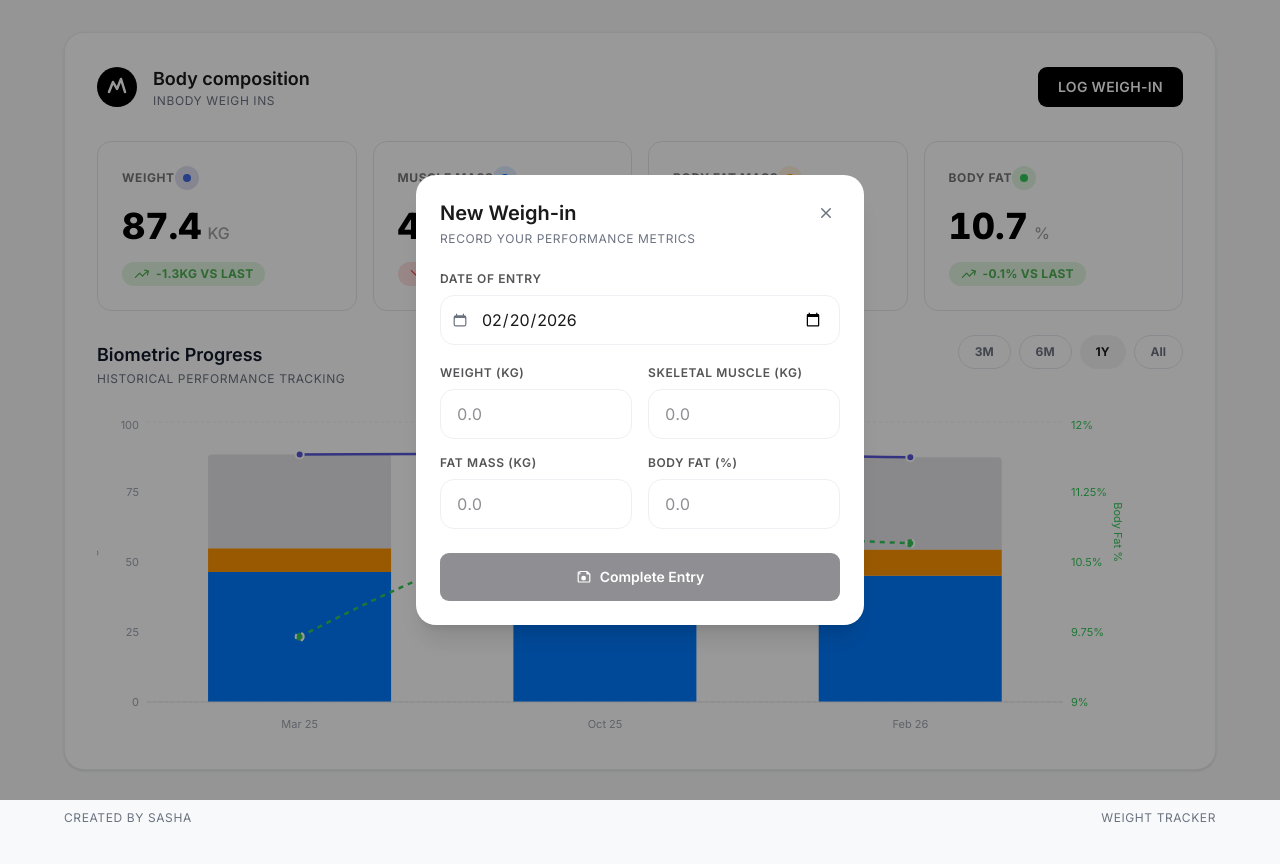
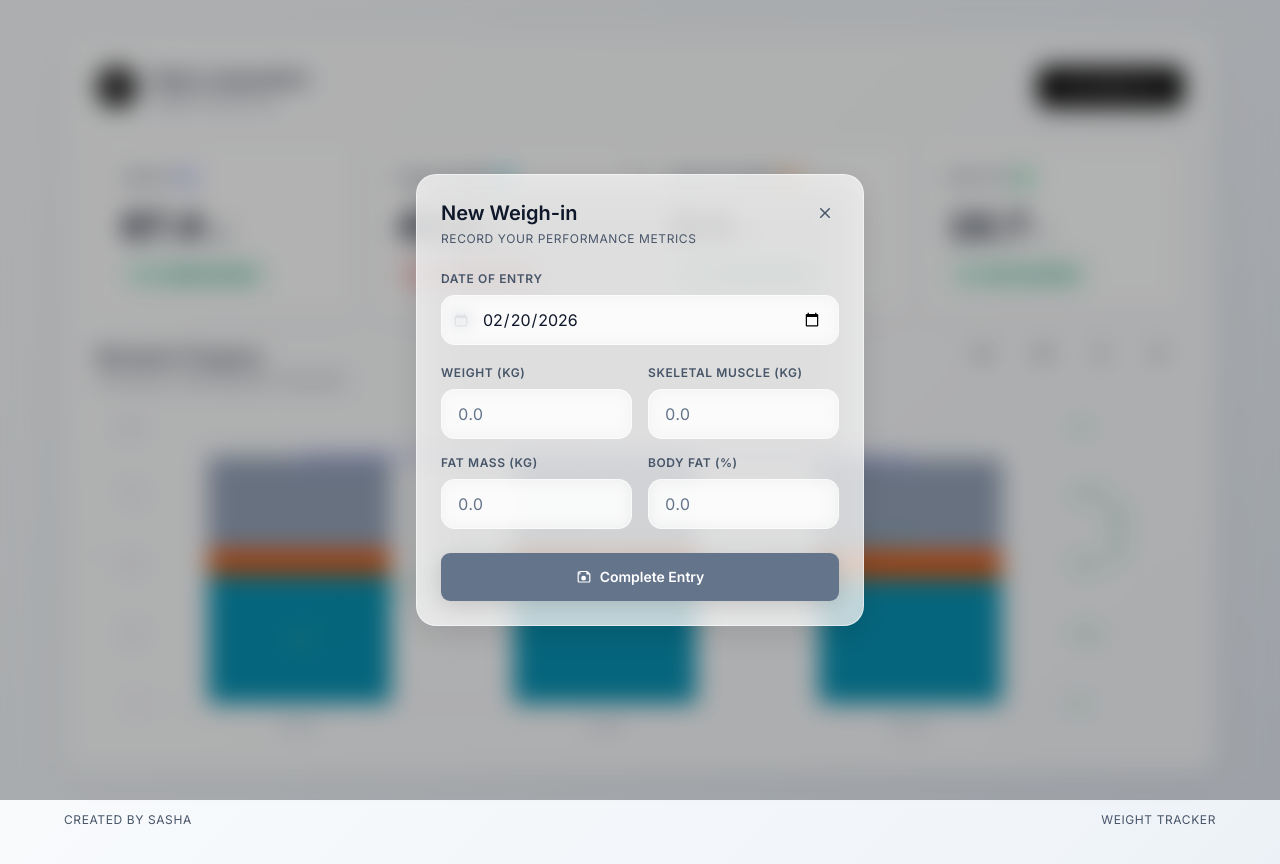
Before and after one commit to sashaward/body-comp, a Next.js app: page / in a window 1280 px wide. Both pictures are taken after a click on the button "LOG WEIGH-IN". Shown: the top 864 px of the page. Built offline with nearby package versions, Linux system fonts and the light colour scheme.

Commit message:
visual changes

```diff
--- a/src/app/globals.css
+++ b/src/app/globals.css
@@ -6,36 +6,53 @@
   --bg-card: #ffffff;
   --bg-modal-overlay: rgba(0, 0, 0, 0.4);
 
-  /* Text colors */
-  --text-primary: #1A1A1A;
-  --text-secondary: #6B7280;
-  --text-muted: #8E8E93;
-  --text-metric-label: #545456;
+  /* Glass aesthetic (glassmorphism) */
+  --glass-bg: rgba(255, 255, 255, 0.65);
+  --glass-bg-elevated: rgba(255, 255, 255, 0.8);
+  --glass-border: rgba(255, 255, 255, 0.5);
+  --glass-shadow: 0 8px 32px rgba(0, 0, 0, 0.06);
+  --glass-blur: 16px;
+  --glass-active: rgba(255, 255, 255, 0.5);
 
-  /* Accent colors from design */
-  --color-weight: #5856D6;
-  --color-muscle: #007AFF;
-  --color-fat-mass: #FF9500;
-  --color-fat-percent: #34C759;
+  /* Text colors - modern slate */
+  --text-primary: #0F172A;
+  --text-secondary: #475569;
+  --text-muted: #64748B;
+  --text-metric-label: #475569;
+
+  /* Accent colors - refined, cohesive */
+  --color-weight: #6366F1;
+  --color-muscle: #0891B2;
+  --color-fat-mass: #EA580C;
+  --color-fat-percent: #059669;
 
   /* Chart colors */
-  --chart-weight: #5856D6;
-  --chart-muscle: #007AFF;
-  --chart-fat-mass: #FF9500;
-  --chart-fat-percent: #34C759;
+  --chart-weight: #6366F1;
+  --chart-muscle: #0891B2;
+  --chart-fat-mass: #EA580C;
+  --chart-fat-percent: #059669;
 
   /* UI colors */
-  --border-color: #EFEFF4;
-  --shadow-card: 0 1px 3px rgba(0, 0, 0, 0.05), 0 1px 2px rgba(0, 0, 0, 0.03);
+  --border-color: #E2E8F0;
+  --shadow-card: 0 1px 3px rgba(15, 23, 42, 0.04), 0 1px 2px rgba(15, 23, 42, 0.02);
 
   /* Delta colors */
-  --delta-positive: #34C759;
-  --delta-negative: #FF3B30;
+  --delta-positive: #059669;
+  --delta-negative: #DC2626;
 
   /* Border radii */
   --radius-card: 20px;
   --radius-metric: 14px;
   --radius-button: 9px;
+}
+
+/* Glass utility */
+.glass {
+  background: var(--glass-bg);
+  backdrop-filter: blur(var(--glass-blur));
+  -webkit-backdrop-filter: blur(var(--glass-blur));
+  border: 1px solid var(--glass-border);
+  box-shadow: var(--glass-shadow);
 }
 
 @theme inline {
@@ -44,7 +61,8 @@
 }
 
 body {
-  background: var(--bg-primary);
+  background: linear-gradient(135deg, #F8FAFC 0%, #F1F5F9 50%, #E2E8F0 100%);
+  background-attachment: fixed;
   color: var(--text-primary);
   font-family: 'Inter', system-ui, -apple-system, BlinkMacSystemFont, 'Segoe UI', Roboto, 'Helvetica Neue', Arial, 'Noto Sans', sans-serif;
   -webkit-font-smoothing: antialiased;
@@ -62,12 +80,12 @@ body {
 }
 
 ::-webkit-scrollbar-thumb {
-  background: #d4d4d8;
+  background: #94A3B8;
   border-radius: 3px;
 }
 
 ::-webkit-scrollbar-thumb:hover {
-  background: #a1a1aa;
+  background: #64748B;
 }
 
 /* Input styling */
--- a/src/components/BiometricChart.tsx
+++ b/src/components/BiometricChart.tsx
@@ -27,13 +27,13 @@ const metrics: Record<
   MetricKey,
   { label: string; color: string; unit: string }
 > = {
-  weight: { label: "Weight", color: "#5856D6", unit: "kg" },
-  muscle: { label: "Skeletal Muscle", color: "#007AFF", unit: "kg" },
-  fatMass: { label: "Body Fat Mass", color: "#FF9500", unit: "kg" },
-  fatPercent: { label: "Body Fat %", color: "#34C759", unit: "%" },
+  weight: { label: "Weight", color: "#6366F1", unit: "kg" },
+  muscle: { label: "Skeletal Muscle", color: "#0891B2", unit: "kg" },
+  fatMass: { label: "Body Fat Mass", color: "#EA580C", unit: "kg" },
+  fatPercent: { label: "Body Fat %", color: "#059669", unit: "%" },
 };
 
-const otherMassColor = "#E5E5EA";
+const otherMassColor = "#94A3B8";
 
 const timeRanges: Record<TimeRange, { label: string; days: number | null }> = {
   "3m": { label: "3M", days: 90 },
@@ -114,8 +114,8 @@ export default function BiometricChart({
     const showBars = showMuscle || showFatMass;
 
     return (
-      <div className="bg-white rounded-lg shadow-lg border border-gray-200 p-3 min-w-[160px]">
-        <p className="text-xs font-medium text-gray-500 mb-2 pb-2 border-b border-gray-100">
+      <div className="bg-white/75 backdrop-blur-xl rounded-lg shadow-[0_8px_32px_rgba(0,0,0,0.08)] border border-white/50 p-3 min-w-[160px]">
+        <p className="text-xs font-medium text-[var(--text-secondary)] mb-2 pb-2 border-b border-white/40">
           {format(parseISO(data.date), "MMMM d, yyyy")}
         </p>
         <div className="space-y-1.5">
@@ -123,9 +123,9 @@ export default function BiometricChart({
             <div className="flex items-center justify-between gap-4">
               <div className="flex items-center gap-2">
                 <div className="w-2 h-2 rounded-full" style={{ backgroundColor: metrics.weight.color }} />
-                <span className="text-xs text-gray-600">{metrics.weight.label}</span>
+                <span className="text-xs text-[var(--text-secondary)]">{metrics.weight.label}</span>
               </div>
-              <span className="text-xs font-semibold text-gray-900">
+              <span className="text-xs font-semibold text-[var(--text-primary)]">
                 {data.weight.toFixed(1)} kg
               </span>
             </div>
@@ -134,9 +134,9 @@ export default function BiometricChart({
             <div className="flex items-center justify-between gap-4">
               <div className="flex items-center gap-2">
                 <div className="w-2 h-2 rounded-full" style={{ backgroundColor: metrics.muscle.color }} />
-                <span className="text-xs text-gray-600">{metrics.muscle.label}</span>
+                <span className="text-xs text-[var(--text-secondary)]">{metrics.muscle.label}</span>
               </div>
-              <span className="text-xs font-semibold text-gray-900">
+              <span className="text-xs font-semibold text-[var(--text-primary)]">
                 {data.muscle.toFixed(1)} kg
               </span>
             </div>
@@ -145,9 +145,9 @@ export default function BiometricChart({
             <div className="flex items-center justify-between gap-4">
               <div className="flex items-center gap-2">
                 <div className="w-2 h-2 rounded-full" style={{ backgroundColor: metrics.fatMass.color }} />
-                <span className="text-xs text-gray-600">{metrics.fatMass.label}</span>
+                <span className="text-xs text-[var(--text-secondary)]">{metrics.fatMass.label}</span>
               </div>
-              <span className="text-xs font-semibold text-gray-900">
+              <span className="text-xs font-semibold text-[var(--text-primary)]">
                 {data.fatMass.toFixed(1)} kg
               </span>
             </div>
@@ -156,9 +156,9 @@ export default function BiometricChart({
             <div className="flex items-center justify-between gap-4">
               <div className="flex items-center gap-2">
                 <div className="w-2 h-2 rounded-full" style={{ backgroundColor: otherMassColor }} />
-                <span className="text-xs text-gray-600">Other</span>
+                <span className="text-xs text-[var(--text-secondary)]">Other</span>
               </div>
-              <span className="text-xs font-semibold text-gray-900">
+              <span className="text-xs font-semibold text-[var(--text-primary)]">
                 {data.other.toFixed(1)} kg
               </span>
             </div>
@@ -167,9 +167,9 @@ export default function BiometricChart({
             <div className="flex items-center justify-between gap-4">
               <div className="flex items-center gap-2">
                 <div className="w-2 h-2 rounded-full" style={{ backgroundColor: metrics.fatPercent.color }} />
-                <span className="text-xs text-gray-600">{metrics.fatPercent.label}</span>
+                <span className="text-xs text-[var(--text-secondary)]">{metrics.fatPercent.label}</span>
               </div>
-              <span className="text-xs font-semibold text-gray-900">
+              <span className="text-xs font-semibold text-[var(--text-primary)]">
                 {data.fatPercent.toFixed(1)}%
               </span>
             </div>
@@ -187,10 +187,10 @@ export default function BiometricChart({
       {/* Header */}
       <div className="flex flex-col sm:flex-row sm:items-center sm:justify-between gap-4 mb-6">
         <div>
-          <h2 className="text-lg font-semibold text-gray-900">
+          <h2 className="text-lg font-semibold text-[var(--text-primary)]">
             Biometric Progress
           </h2>
-          <p className="text-xs text-gray-500 font-normal uppercase tracking-wider mt-0.5">
+          <p className="text-xs text-[var(--text-secondary)] font-normal uppercase tracking-wider mt-0.5">
             Historical Performance Tracking
           </p>
         </div>
@@ -205,8 +205,8 @@ export default function BiometricChart({
               onClick={() => setTimeRange(range)}
               className={`px-4 py-2 rounded-full text-xs font-bold transition-all ${
                 isSelected
-                  ? "bg-[#F3F4F6] text-[#1A1A1A] border-transparent"
-                  : "bg-white border border-[#E5E7EB] text-[#6B7280] hover:bg-gray-50"
+                  ? "bg-white/60 backdrop-blur-md text-[var(--text-primary)] border border-white/50 shadow-sm"
+                  : "bg-white/35 backdrop-blur-sm border border-white/40 text-[var(--text-secondary)] hover:bg-white/50 hover:border-white/50"
               }`}
             >
               {timeRanges[range].label}
@@ -227,19 +227,19 @@ export default function BiometricChart({
             >
               <CartesianGrid
                 strokeDasharray="3 3"
-                stroke="#f0f0f0"
+                stroke="#F1F5F9"
                 vertical={false}
               />
               <XAxis
                 dataKey="formattedDate"
-                tick={{ fontSize: 11, fill: "#9ca3af" }}
+                tick={{ fontSize: 11, fill: "#64748B" }}
                 tickLine={false}
-                axisLine={{ stroke: "#e5e7eb" }}
+                axisLine={{ stroke: "#E2E8F0" }}
                 dy={10}
               />
               <YAxis
                 yAxisId="left"
-                tick={{ fontSize: 11, fill: "#9ca3af" }}
+                tick={{ fontSize: 11, fill: "#64748B" }}
                 tickLine={false}
                 axisLine={false}
                 domain={[0, 'auto']}
@@ -247,7 +247,7 @@ export default function BiometricChart({
                   value: 'kg',
                   angle: -90,
                   position: 'insideLeft',
-                  style: { fontSize: 11, fill: '#9ca3af' }
+                  style: { fontSize: 11, fill: '#64748B' }
                 }}
               />
               {showFatPercentLine && (
@@ -340,9 +340,9 @@ export default function BiometricChart({
         </div>
       ) : (
         <div className="h-80 flex items-center justify-center">
-          <div className="text-center">
-            <p className="text-gray-400 text-sm">No data to display</p>
-            <p className="text-gray-300 text-xs mt-1">
+          <div className="text-center bg-white/40 backdrop-blur-sm rounded-[var(--radius-metric)] px-8 py-6 border border-white/40">
+            <p className="text-[var(--text-muted)] text-sm">No data to display</p>
+            <p className="text-[var(--text-muted)] text-xs mt-1 opacity-80">
               Log your first weigh-in to see progress
             </p>
           </div>
--- a/src/components/Dashboard.tsx
+++ b/src/components/Dashboard.tsx
@@ -84,17 +84,17 @@ export default function Dashboard() {
 
   if (isLoading) {
     return (
-      <div className="min-h-screen bg-[var(--bg-primary)] flex items-center justify-center">
-        <div className="w-8 h-8 border-2 border-[#1A1A1A] border-t-transparent rounded-full animate-spin" />
+      <div className="min-h-screen flex items-center justify-center">
+        <div className="w-8 h-8 border-2 border-[var(--text-primary)] border-t-transparent rounded-full animate-spin" />
       </div>
     );
   }
 
   return (
-    <div className="min-h-screen bg-[var(--bg-primary)] p-4 sm:p-8">
+    <div className="min-h-screen p-4 sm:p-8">
       <div className="max-w-6xl mx-auto">
-        {/* Unified card container */}
-        <div className="bg-white rounded-[var(--radius-card)] shadow-sm border border-[var(--border-color)] p-6 sm:p-8 space-y-6 opacity-0 animate-fade-in">
+        {/* Unified card container - frosted glass */}
+        <div className="rounded-[var(--radius-card)] p-6 sm:p-8 space-y-6 opacity-0 animate-fade-in glass">
           {/* Header */}
           <Header onLogWeighIn={() => setIsModalOpen(true)} />
 
--- a/src/components/Header.tsx
+++ b/src/components/Header.tsx
@@ -12,7 +12,7 @@ export default function Header({ onLogWeighIn }: HeaderProps) {
       <div className="flex items-center gap-4">
         <Logo className="w-10 h-10" />
         <div>
-          <h1 className="text-lg font-semibold text-[#1A1A1A]">
+          <h1 className="text-lg font-semibold text-[var(--text-primary)]">
             Body composition
           </h1>
           <p className="text-xs text-[var(--text-secondary)] font-normal uppercase tracking-wider">
@@ -23,7 +23,7 @@ export default function Header({ onLogWeighIn }: HeaderProps) {
 
       <button
         onClick={onLogWeighIn}
-        className="flex items-center gap-2 bg-black text-white px-5 py-2.5 rounded-[var(--radius-button)] font-semibold text-sm uppercase tracking-wide hover:bg-[#2C2C2E] transition-colors"
+        className="flex items-center gap-2 bg-black text-white px-5 py-2.5 rounded-[var(--radius-button)] font-semibold text-sm uppercase tracking-wide hover:bg-[#1E293B] transition-colors shadow-[0_4px_20px_rgba(0,0,0,0.12)]"
       >
         Log Weigh-In
       </button>
--- a/src/components/MetricCard.tsx
+++ b/src/components/MetricCard.tsx
@@ -14,10 +14,10 @@ interface MetricCardProps {
 }
 
 const colorConfig: Record<string, { inner: string; outer: string }> = {
-  weight: { inner: "#4169E1", outer: "#E0E0F0" },
-  muscle: { inner: "#007AFF", outer: "#E0EDFF" },
-  fatMass: { inner: "#FF9500", outer: "#FFF0E0" },
-  fatPercent: { inner: "#34C759", outer: "#E0F5E0" },
+  weight: { inner: "#6366F1", outer: "#E0E7FF" },
+  muscle: { inner: "#0891B2", outer: "#CFFAFE" },
+  fatMass: { inner: "#EA580C", outer: "#FFEDD5" },
+  fatPercent: { inner: "#059669", outer: "#D1FAE5" },
 };
 
 export default function MetricCard({
@@ -36,8 +36,8 @@ export default function MetricCard({
   const deltaIsGood = invertDelta ? isNegative : isPositive;
   const deltaIsBad = invertDelta ? isPositive : isNegative;
 
-  const pillGood = "bg-[#E0F5E0] text-[#4CAF50]";
-  const pillBad = "bg-[#FFE0E0] text-[#FF3B30]";
+  const pillGood = "bg-emerald-500/15 backdrop-blur-sm text-emerald-700 border border-emerald-500/20";
+  const pillBad = "bg-red-500/15 backdrop-blur-sm text-red-700 border border-red-500/20";
 
   const formatDelta = (d: number, u: string) => {
     const sign = d > 0 ? "+" : "";
@@ -51,16 +51,16 @@ export default function MetricCard({
     <button
       type="button"
       onClick={onToggle}
-      className={`w-full text-left rounded-[var(--radius-metric)] p-6 flex flex-col justify-between min-h-[160px] opacity-0 animate-slide-up transition-all cursor-pointer ${
+      className={`w-full text-left rounded-[var(--radius-metric)] p-6 flex flex-col justify-between min-h-[160px] opacity-0 animate-slide-up transition-all cursor-pointer overflow-hidden ${
         isActive
-          ? "bg-white border border-[#E5E7EB]"
-          : "bg-white border border-[#E5E7EB] opacity-60 hover:opacity-80"
+          ? "bg-[rgba(255,255,255,0.5)] backdrop-blur-[12px] border border-white/40 shadow-[0_4px_24px_rgba(0,0,0,0.04)]"
+          : "bg-[rgba(255,255,255,0.35)] backdrop-blur-[12px] border border-white/30 opacity-70 hover:opacity-90 hover:bg-[rgba(255,255,255,0.45)]"
       }`}
     >
       <div className="flex items-center justify-between">
         <span
           className={`text-xs font-bold uppercase tracking-wider ${
-            isActive ? "text-[#777777]" : "text-[#9CA3AF]"
+            isActive ? "text-[var(--text-secondary)]" : "text-[var(--text-muted)]"
           }`}
         >
           {title}
@@ -68,13 +68,13 @@ export default function MetricCard({
         <div
           className="w-6 h-6 rounded-full flex items-center justify-center shrink-0"
           style={{
-            backgroundColor: isActive ? outer : "#F3F4F6",
+            backgroundColor: isActive ? outer : "#F1F5F9",
           }}
         >
           <div
             className="w-2 h-2 rounded-full"
             style={{
-              backgroundColor: isActive ? inner : "#9CA3AF",
+              backgroundColor: isActive ? inner : "#94A3B8",
             }}
           />
         </div>
@@ -85,29 +85,29 @@ export default function MetricCard({
           <div className="flex items-baseline gap-1.5">
             <span
               className={`text-4xl font-extrabold tabular-nums ${
-                isActive ? "text-black" : "text-[#9CA3AF]"
+                isActive ? "text-[var(--text-primary)]" : "text-[var(--text-muted)]"
               }`}
             >
               {value.toFixed(1)}
             </span>
             <span
               className={`text-base font-medium uppercase ${
-                isActive ? "text-[#A0A0A0]" : "text-[#9CA3AF]"
+                isActive ? "text-[var(--text-secondary)]" : "text-[var(--text-muted)]"
               }`}
             >
               {unit}
             </span>
           </div>
         ) : (
-          <span className="text-2xl text-[#A0A0A0]">—</span>
+          <span className="text-2xl text-[var(--text-muted)]">—</span>
         )}
       </div>
 
       {delta !== null && (
-        <div className="flex justify-center mt-4">
+        <div className="flex justify-start mt-4">
           <div
             className={`flex items-center gap-1.5 px-3 py-1 rounded-full font-bold text-xs uppercase tracking-wide ${
-              deltaIsGood ? pillGood : deltaIsBad ? pillBad : "bg-gray-100 text-[#777777]"
+              deltaIsGood ? pillGood : deltaIsBad ? pillBad : "bg-white/40 backdrop-blur-sm text-[var(--text-secondary)] border border-white/30"
             }`}
           >
             {deltaIsGood ? (
--- a/src/components/WeighInModal.tsx
+++ b/src/components/WeighInModal.tsx
@@ -64,16 +64,16 @@ export default function WeighInModal({ isOpen, onClose, onSave }: WeighInModalPr
 
   return (
     <div
-      className="fixed inset-0 bg-black/40 flex items-center justify-center z-50 p-4 animate-fade-in"
+      className="fixed inset-0 flex items-center justify-center z-50 p-4 animate-fade-in bg-black/30 backdrop-blur-md"
       onClick={(e) => e.target === e.currentTarget && onClose()}
     >
-      <div className="bg-white rounded-[var(--radius-card)] w-full max-w-md shadow-xl animate-scale-in">
+      <div className="w-full max-w-md animate-scale-in rounded-[var(--radius-card)] bg-[rgba(255,255,255,0.75)] backdrop-blur-xl border border-white/50 shadow-[0_8px_32px_rgba(0,0,0,0.12)]">
         <div className="p-6">
           <div className="flex items-center justify-between mb-1">
-            <h2 className="text-xl font-semibold text-[#1A1A1A]">New Weigh-in</h2>
+            <h2 className="text-xl font-semibold text-[var(--text-primary)]">New Weigh-in</h2>
             <button
               onClick={onClose}
-              className="p-1 text-[var(--text-secondary)] hover:text-[#1A1A1A] transition-colors rounded-[var(--radius-button)] hover:bg-[var(--border-color)]"
+              className="p-1 text-[var(--text-secondary)] hover:text-[var(--text-primary)] transition-colors rounded-[var(--radius-button)] hover:bg-[var(--border-color)]"
             >
               <CloseIcon className="w-5 h-5" />
             </button>
@@ -83,7 +83,7 @@ export default function WeighInModal({ isOpen, onClose, onSave }: WeighInModalPr
           </p>
 
           {error && (
-            <div className="mb-4 p-3 bg-red-50 border border-red-200 rounded-[var(--radius-button)] text-sm text-[#FF3B30] font-normal">
+            <div className="mb-4 p-3 bg-red-50/80 backdrop-blur-sm border border-red-200/60 rounded-[var(--radius-button)] text-sm text-[var(--delta-negative)] font-normal">
               {error}
             </div>
           )}
@@ -101,7 +101,7 @@ export default function WeighInModal({ isOpen, onClose, onSave }: WeighInModalPr
                     type="date"
                     value={date}
                     onChange={(e) => setDate(e.target.value)}
-                    className="w-full pl-10 pr-4 py-3 border border-[var(--border-color)] rounded-[var(--radius-metric)] text-[#1A1A1A] focus:outline-none focus:ring-2 focus:ring-black/10 focus:border-[var(--border-color)] transition-all"
+                    className="w-full pl-10 pr-4 py-3 bg-white/50 backdrop-blur-sm border border-white/60 rounded-[var(--radius-metric)] text-[var(--text-primary)] focus:outline-none focus:ring-2 focus:ring-white/50 focus:border-white/80 transition-all"
                     required
                   />
                 </div>
@@ -121,7 +121,7 @@ export default function WeighInModal({ isOpen, onClose, onSave }: WeighInModalPr
                     value={bodyWeight}
                     onChange={(e) => setBodyWeight(e.target.value)}
                     placeholder="0.0"
-                    className="w-full px-4 py-3 border border-[var(--border-color)] rounded-[var(--radius-metric)] text-[#1A1A1A] placeholder:text-[var(--text-muted)] focus:outline-none focus:ring-2 focus:ring-black/10 focus:border-[var(--border-color)] transition-all tabular-nums"
+                    className="w-full px-4 py-3 bg-white/50 backdrop-blur-sm border border-white/60 rounded-[var(--radius-metric)] text-[var(--text-primary)] placeholder:text-[var(--text-muted)] focus:outline-none focus:ring-2 focus:ring-white/50 focus:border-white/80 transition-all tabular-nums"
                     required
                   />
                 </div>
@@ -138,7 +138,7 @@ export default function WeighInModal({ isOpen, onClose, onSave }: WeighInModalPr
                     value={skeletalMuscleMass}
                     onChange={(e) => setSkeletalMuscleMass(e.target.value)}
                     placeholder="0.0"
-                    className="w-full px-4 py-3 border border-[var(--border-color)] rounded-[var(--radius-metric)] text-[#1A1A1A] placeholder:text-[var(--text-muted)] focus:outline-none focus:ring-2 focus:ring-black/10 focus:border-[var(--border-color)] transition-all tabular-nums"
+                    className="w-full px-4 py-3 bg-white/50 backdrop-blur-sm border border-white/60 rounded-[var(--radius-metric)] text-[var(--text-primary)] placeholder:text-[var(--text-muted)] focus:outline-none focus:ring-2 focus:ring-white/50 focus:border-white/80 transition-all tabular-nums"
                     required
                   />
                 </div>
@@ -155,7 +155,7 @@ export default function WeighInModal({ isOpen, onClose, onSave }: WeighInModalPr
                     value={bodyFatMass}
                     onChange={(e) => setBodyFatMass(e.target.value)}
                     placeholder="0.0"
-                    className="w-full px-4 py-3 border border-[var(--border-color)] rounded-[var(--radius-metric)] text-[#1A1A1A] placeholder:text-[var(--text-muted)] focus:outline-none focus:ring-2 focus:ring-black/10 focus:border-[var(--border-color)] transition-all tabular-nums"
+                    className="w-full px-4 py-3 bg-white/50 backdrop-blur-sm border border-white/60 rounded-[var(--radius-metric)] text-[var(--text-primary)] placeholder:text-[var(--text-muted)] focus:outline-none focus:ring-2 focus:ring-white/50 focus:border-white/80 transition-all tabular-nums"
                     required
                   />
                 </div>
@@ -172,7 +172,7 @@ export default function WeighInModal({ isOpen, onClose, onSave }: WeighInModalPr
                     value={bodyFatPercentage}
                     onChange={(e) => setBodyFatPercentage(e.target.value)}
                     placeholder="0.0"
-                    className="w-full px-4 py-3 border border-[var(--border-color)] rounded-[var(--radius-metric)] text-[#1A1A1A] placeholder:text-[var(--text-muted)] focus:outline-none focus:ring-2 focus:ring-black/10 focus:border-[var(--border-color)] transition-all tabular-nums"
+                    className="w-full px-4 py-3 bg-white/50 backdrop-blur-sm border border-white/60 rounded-[var(--radius-metric)] text-[var(--text-primary)] placeholder:text-[var(--text-muted)] focus:outline-none focus:ring-2 focus:ring-white/50 focus:border-white/80 transition-all tabular-nums"
                     required
                   />
                 </div>
@@ -182,7 +182,7 @@ export default function WeighInModal({ isOpen, onClose, onSave }: WeighInModalPr
             <button
               type="submit"
               disabled={!isValid || isLoading}
-              className="w-full mt-6 flex items-center justify-center gap-2 bg-black text-white px-5 py-3.5 rounded-[var(--radius-button)] font-semibold text-sm hover:bg-[#2C2C2E] disabled:bg-[var(--text-muted)] disabled:cursor-not-allowed transition-colors"
+              className="w-full mt-6 flex items-center justify-center gap-2 bg-black text-white px-5 py-3.5 rounded-[var(--radius-button)] font-semibold text-sm hover:bg-[#1E293B] disabled:bg-[var(--text-muted)] disabled:cursor-not-allowed transition-colors shadow-[0_4px_20px_rgba(0,0,0,0.12)]"
             >
               <SaveIcon className="w-4 h-4" />
               <span>{isLoading ? "Saving..." : "Complete Entry"}</span>
```
